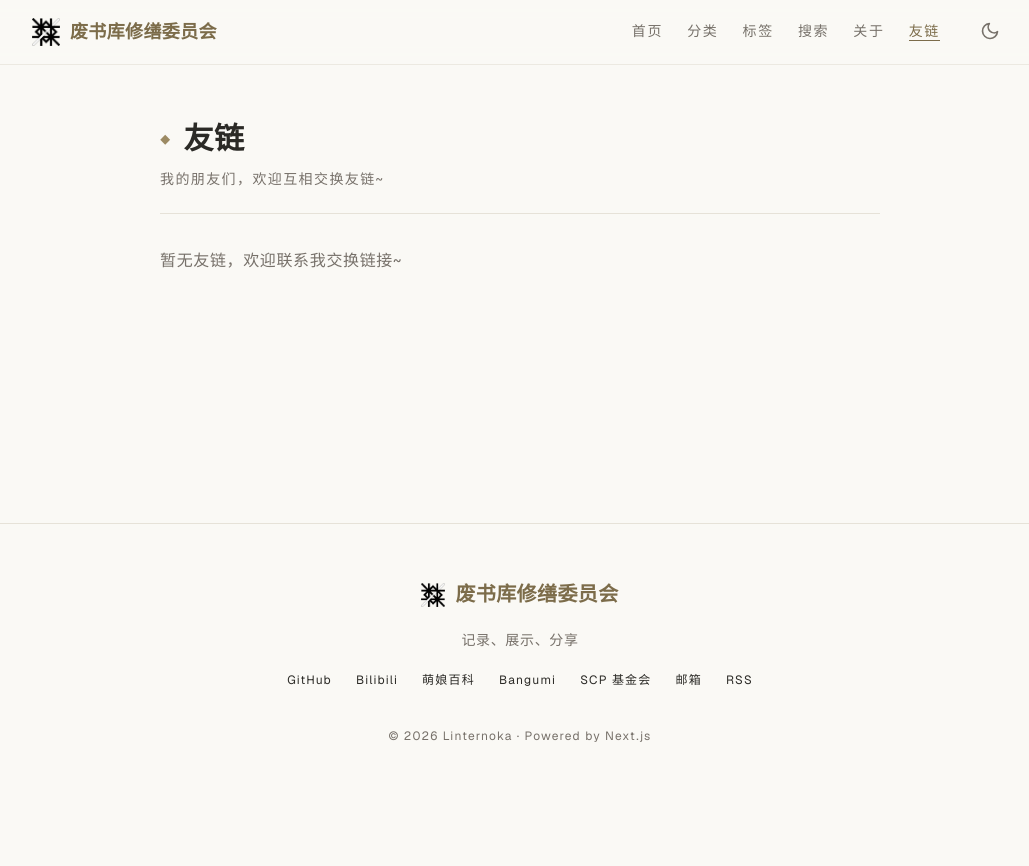
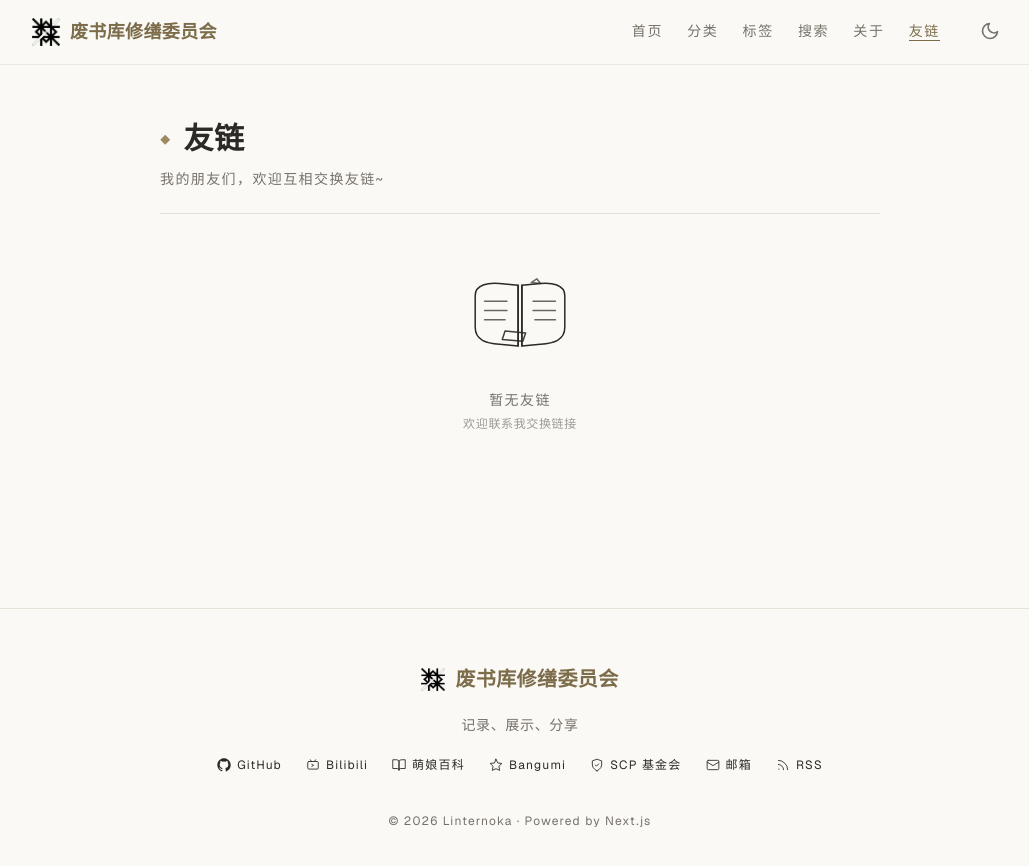
Before and after one commit to Linternoka/personal-blog, a Next.js app: page /friends in a window 1280 px wide. Shown: the top 866 px of the page, without its empty margins (120-1149 px from the left). Before the commit the page ends 800 px from the top, so only its background shows below. Built offline with nearby package versions, Linux system fonts and the light colour scheme.

Commit message:
feat: 手写神椿风 SVG 图标与空态插画，Hero 加几何装饰

```diff
--- a/app/categories/[category]/page.tsx
+++ b/app/categories/[category]/page.tsx
@@ -4,6 +4,7 @@ import { notFound } from "next/navigation";
 import { PRESET_CATEGORIES, getCategoriesWithCount, getPostsByCategory } from "@/lib/posts";
 import PostCard from "@/components/PostCard";
 import Reveal from "@/components/Reveal";
+import EmptyState from "@/components/EmptyState";
 
 function safeDecode(s: string): string {
   try {
@@ -60,7 +61,7 @@ export default async function CategoryPage({
       </div>
 
       {posts.length === 0 ? (
-        <p className="mt-8 text-textsoft">该分类下暂无文章</p>
+        <EmptyState title="该分类下暂无文章" />
       ) : (
         <div className="mt-2 flex flex-col">
           {posts.map((post, i) => (
--- a/app/categories/page.tsx
+++ b/app/categories/page.tsx
@@ -2,6 +2,7 @@ import Link from "next/link";
 import type { Metadata } from "next";
 import { getCategoriesWithCount } from "@/lib/posts";
 import Reveal from "@/components/Reveal";
+import EmptyState from "@/components/EmptyState";
 
 export const metadata: Metadata = {
   title: "分类",
@@ -21,7 +22,7 @@ export default function CategoriesPage() {
       </div>
 
       {categories.length === 0 ? (
-        <p className="mt-8 text-textsoft">还没有文章~</p>
+        <EmptyState title="还没有文章" />
       ) : (
         <div className="mt-2">
           {categories.map((category, i) => (
--- a/app/friends/page.tsx
+++ b/app/friends/page.tsx
@@ -1,6 +1,7 @@
 import type { Metadata } from "next";
 import { friends } from "@/lib/friends";
 import Reveal from "@/components/Reveal";
+import EmptyState from "@/components/EmptyState";
 
 export const metadata: Metadata = {
   title: "友链",
@@ -18,9 +19,7 @@ export default function FriendsPage() {
       </div>
 
       {friends.length === 0 ? (
-        <p className="mt-8 text-textsoft">
-          暂无友链，欢迎联系我交换链接~
-        </p>
+        <EmptyState title="暂无友链" hint="欢迎联系我交换链接" />
       ) : (
         <div className="mt-2">
           {friends.map((friend, i) => (
--- a/app/tags/page.tsx
+++ b/app/tags/page.tsx
@@ -1,6 +1,7 @@
 import Link from "next/link";
 import type { Metadata } from "next";
 import { getTagsWithCount } from "@/lib/posts";
+import EmptyState from "@/components/EmptyState";
 
 export const metadata: Metadata = {
   title: "标签",
@@ -20,7 +21,7 @@ export default function TagsPage() {
       </div>
 
       {tags.length === 0 ? (
-        <p className="mt-8 text-textsoft">还没有标签~</p>
+        <EmptyState title="还没有标签" />
       ) : (
         <div className="mt-8 flex flex-wrap gap-x-6 gap-y-3">
           {tags.map((tag) => (
--- a/components/ContactLink.tsx
+++ b/components/ContactLink.tsx
@@ -1,6 +1,7 @@
 "use client";
 
 import { useState } from "react";
+import { MailIcon } from "./icons";
 
 /** 复制文本到剪贴板：优先 Clipboard API，失败降级 execCommand */
 async function copyText(text: string): Promise<boolean> {
@@ -59,8 +60,9 @@ export default function ContactLink({
       href={`mailto:${email}`}
       onClick={handleClick}
       title={`复制邮箱 ${email}`}
-      className={className}
+      className={`inline-flex items-center gap-1.5 ${className}`}
     >
+      <MailIcon className="h-3.5 w-3.5" />
       {copied ? "邮箱已复制 ✓" : label}
     </a>
   );
--- /dev/null
+++ b/components/EmptyState.tsx
@@ -0,0 +1,20 @@
+import { BookRepairIllustration } from "./icons";
+
+/**
+ * 空态展示：暂无内容时的插画 + 提示（呼应「废书库修缮」主题）
+ */
+export default function EmptyState({
+  title,
+  hint,
+}: {
+  title: string;
+  hint?: string;
+}) {
+  return (
+    <div className="flex flex-col items-center justify-center py-14 text-center">
+      <BookRepairIllustration className="h-24 w-28 text-line-strong" />
+      <p className="mt-6 text-sm tracking-widest text-textsoft">{title}</p>
+      {hint && <p className="mt-1.5 text-xs text-textsoft/70">{hint}</p>}
+    </div>
+  );
+}
--- a/components/Footer.tsx
+++ b/components/Footer.tsx
@@ -1,6 +1,15 @@
 import Link from "next/link";
 import { siteConfig } from "@/lib/site";
 import ContactLink from "./ContactLink";
+import {
+  GitHubIcon,
+  BilibiliIcon,
+  BookIcon,
+  StarIcon,
+  ShieldIcon,
+  MailIcon,
+  RssIcon,
+} from "./icons";
 
 export default function Footer() {
   const year = new Date().getFullYear();
@@ -37,8 +46,9 @@ export default function Footer() {
                 href={siteConfig.social.github}
                 target="_blank"
                 rel="noopener noreferrer"
-                className="kam-link text-xs tracking-widest"
+                className="kam-link flex items-center gap-1.5 text-xs tracking-widest"
               >
+                <GitHubIcon className="h-3.5 w-3.5" />
                 GitHub
               </a>
             )}
@@ -47,8 +57,9 @@ export default function Footer() {
                 href={siteConfig.social.bilibili}
                 target="_blank"
                 rel="noopener noreferrer"
-                className="kam-link text-xs tracking-widest"
+                className="kam-link flex items-center gap-1.5 text-xs tracking-widest"
               >
+                <BilibiliIcon className="h-3.5 w-3.5" />
                 Bilibili
               </a>
             )}
@@ -57,8 +68,9 @@ export default function Footer() {
                 href={siteConfig.social.moegirl}
                 target="_blank"
                 rel="noopener noreferrer"
-                className="kam-link text-xs tracking-widest"
+                className="kam-link flex items-center gap-1.5 text-xs tracking-widest"
               >
+                <BookIcon className="h-3.5 w-3.5" />
                 萌娘百科
               </a>
             )}
@@ -67,8 +79,9 @@ export default function Footer() {
                 href={siteConfig.social.bangumi}
                 target="_blank"
                 rel="noopener noreferrer"
-                className="kam-link text-xs tracking-widest"
+                className="kam-link flex items-center gap-1.5 text-xs tracking-widest"
               >
+                <StarIcon className="h-3.5 w-3.5" />
                 Bangumi
               </a>
             )}
@@ -77,19 +90,25 @@ export default function Footer() {
                 href={siteConfig.social.scp}
                 target="_blank"
                 rel="noopener noreferrer"
-                className="kam-link text-xs tracking-widest"
+                className="kam-link flex items-center gap-1.5 text-xs tracking-widest"
               >
+                <ShieldIcon className="h-3.5 w-3.5" />
                 SCP 基金会
               </a>
             )}
             {siteConfig.social.email && (
               <ContactLink
                 email={siteConfig.social.email.replace(/^mailto:/, "")}
-                className="kam-link text-xs tracking-widest"
+                className="kam-link flex items-center gap-1.5 text-xs tracking-widest"
                 label="邮箱"
               />
             )}
-            <Link href="/rss.xml" className="kam-link text-xs tracking-widest" title="RSS 订阅">
+            <Link
+              href="/rss.xml"
+              className="kam-link flex items-center gap-1.5 text-xs tracking-widest"
+              title="RSS 订阅"
+            >
+              <RssIcon className="h-3.5 w-3.5" />
               RSS
             </Link>
           </div>
--- a/components/SearchClient.tsx
+++ b/components/SearchClient.tsx
@@ -6,6 +6,7 @@ import { useEffect, useMemo, useState } from "react";
 import { siteConfig } from "@/lib/site";
 import { formatDate } from "@/lib/utils";
 import Reveal from "./Reveal";
+import EmptyState from "./EmptyState";
 
 interface SearchItem {
   slug: string;
@@ -90,9 +91,7 @@ export default function SearchClient() {
       )}
 
       {loaded && query.trim() && results.length === 0 && (
-        <p className="mt-8 text-textsoft">
-          没有找到与「{query.trim()}」相关的文章~
-        </p>
+        <EmptyState title={`没有找到与「${query.trim()}」相关的文章`} />
       )}
 
       {results.length > 0 && (
--- /dev/null
+++ b/components/icons.tsx
@@ -0,0 +1,111 @@
+/**
+ * 轻量线性图标集（feather 风格，统一 stroke 描边）
+ * GitHub 图标使用官方 octicon mark（MIT 许可），其余为手写线条图标
+ */
+
+type IconProps = { className?: string };
+
+const strokeProps = {
+  fill: "none",
+  stroke: "currentColor",
+  strokeWidth: 1.5,
+  strokeLinecap: "round",
+  strokeLinejoin: "round",
+} as const;
+
+export function GitHubIcon({ className }: IconProps) {
+  return (
+    <svg viewBox="0 0 24 24" className={className} aria-hidden="true">
+      <path
+        fill="currentColor"
+        d="M12 .5C5.65.5.5 5.65.5 12c0 5.08 3.29 9.39 7.86 10.91.58.11.79-.25.79-.56 0-.27-.01-1.17-.02-2.12-3.2.7-3.87-1.36-3.87-1.36-.52-1.33-1.28-1.68-1.28-1.68-1.04-.71.08-.7.08-.7 1.15.08 1.76 1.19 1.76 1.19 1.03 1.76 2.69 1.25 3.35.96.1-.75.4-1.25.72-1.54-2.55-.29-5.24-1.28-5.24-5.68 0-1.26.45-2.28 1.19-3.09-.12-.29-.52-1.46.11-3.05 0 0 .97-.31 3.18 1.18a11.1 11.1 0 0 1 5.78 0c2.2-1.49 3.17-1.18 3.17-1.18.63 1.59.23 2.76.12 3.05.74.81 1.18 1.83 1.18 3.09 0 4.41-2.69 5.38-5.26 5.66.41.36.78 1.06.78 2.14 0 1.54-.01 2.79-.01 3.17 0 .31.21.68.8.56A11.52 11.52 0 0 0 23.5 12C23.5 5.65 18.35.5 12 .5Z"
+      />
+    </svg>
+  );
+}
+
+export function BilibiliIcon({ className }: IconProps) {
+  return (
+    <svg viewBox="0 0 24 24" className={className} {...strokeProps} aria-hidden="true">
+      <rect x="3" y="6" width="18" height="13" rx="2" />
+      <path d="M7.5 3 9.5 6M16.5 3 14.5 6" />
+      <path d="m10 11 3 1.6-3 1.6" />
+    </svg>
+  );
+}
+
+export function BookIcon({ className }: IconProps) {
+  return (
+    <svg viewBox="0 0 24 24" className={className} {...strokeProps} aria-hidden="true">
+      <path d="M2 3h6a4 4 0 0 1 4 4v14a3 3 0 0 0-3-3H2z" />
+      <path d="M22 3h-6a4 4 0 0 0-4 4v14a3 3 0 0 1 3-3h7z" />
+    </svg>
+  );
+}
+
+export function StarIcon({ className }: IconProps) {
+  return (
+    <svg viewBox="0 0 24 24" className={className} {...strokeProps} aria-hidden="true">
+      <path d="m12 2 3 6.5 7 .9-5 4.8 1.3 7L12 18.4 5.7 21.2 7 14.2 2 9.4l7-.9z" />
+    </svg>
+  );
+}
+
+export function ShieldIcon({ className }: IconProps) {
+  return (
+    <svg viewBox="0 0 24 24" className={className} {...strokeProps} aria-hidden="true">
+      <path d="M12 22s8-3.5 8-10V5l-8-3-8 3v7c0 6.5 8 10 8 10z" />
+      <path d="m9 12 2 2 4-4" />
+    </svg>
+  );
+}
+
+export function MailIcon({ className }: IconProps) {
+  return (
+    <svg viewBox="0 0 24 24" className={className} {...strokeProps} aria-hidden="true">
+      <rect x="2" y="4" width="20" height="16" rx="2" />
+      <path d="m22 7-10 6L2 7" />
+    </svg>
+  );
+}
+
+export function RssIcon({ className }: IconProps) {
+  return (
+    <svg viewBox="0 0 24 24" className={className} {...strokeProps} aria-hidden="true">
+      <path d="M4 11a9 9 0 0 1 9 9" />
+      <path d="M4 4a16 16 0 0 1 16 16" />
+      <circle cx="5" cy="19" r="1" fill="currentColor" stroke="none" />
+    </svg>
+  );
+}
+
+/** 空态插画：一本被修缮的旧书（呼应「废书库修缮」主题） */
+export function BookRepairIllustration({ className }: IconProps) {
+  return (
+    <svg
+      viewBox="0 0 120 96"
+      className={className}
+      fill="none"
+      stroke="currentColor"
+      strokeWidth="1.6"
+      strokeLinecap="round"
+      strokeLinejoin="round"
+      aria-hidden="true"
+    >
+      {/* 左页 */}
+      <path d="M12 24c0-12 14-14 26-13l20 2v65l-20-2c-14-1-26-4-26-18z" />
+      {/* 右页 */}
+      <path d="M108 24c0-12-14-14-26-13l-20 2v65l20-2c14-1 26-4 26-18z" />
+      {/* 书脊 */}
+      <path d="M58 13v65M62 13v65" />
+      {/* 左页文字线 */}
+      <path d="M22 30h24M22 40h24M22 50h22" opacity="0.7" />
+      {/* 右页文字线 */}
+      <path d="M98 30H74M98 40H74M98 50h-22" opacity="0.7" />
+      {/* 修缮胶带 */}
+      <path d="m44 62 22 2-3 9-22-2z" opacity="0.9" />
+      {/* 折角补丁 */}
+      <path d="m72 10 6-4 4 5z" opacity="0.7" />
+    </svg>
+  );
+}
```
Also changed, not shown: app/about/page.tsx (+17 -5 lines), app/page.tsx (+26 -4 lines).
